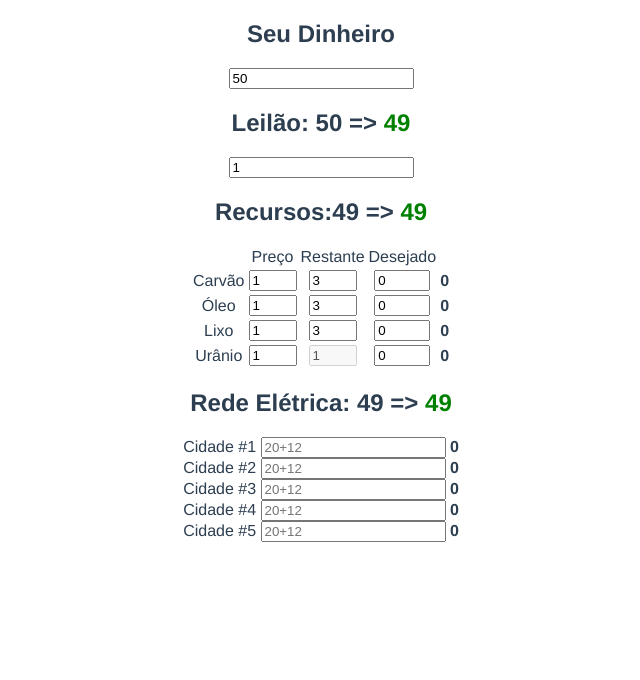
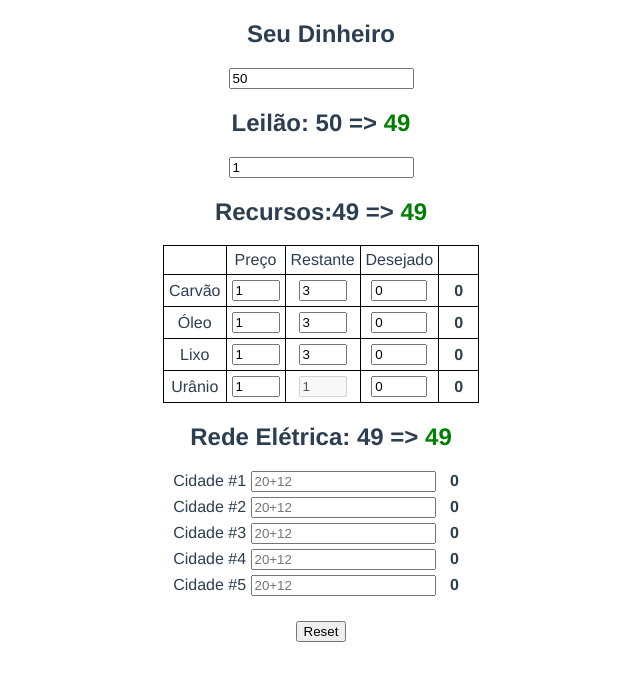
Before and after one commit to israelbgf/powercalc, a Vue app: page / in a window 1280 px wide. Shown: the top 680 px of the page, without its empty margins (319-959 px from the left). Built offline with nearby package versions, Linux system fonts and the light colour scheme.

Commit message:
UI Improvements like spacing and table borders

```diff
--- a/src/components/PowerCalc.vue
+++ b/src/components/PowerCalc.vue
@@ -25,7 +25,7 @@
                 </span>
             </h1>
             <div>
-                <table align="center">
+                <table class="resources-table" align="center">
                     <thead>
                     <td></td>
                     <td>Preço</td>
@@ -73,16 +73,20 @@
                 </span>
             </h1>
 
-            <div>Cidade #1 <input v-model="city1PriceInput" type="text" placeholder="20+12" inputmode="numeric"> <span
+            <div class="city-input">Cidade #1 <input v-model="city1PriceInput" type="text" placeholder="20+12" inputmode="numeric"> <span
                     class="totalizador">{{ city1Price }}</span></div>
-            <div>Cidade #2 <input v-model="city2PriceInput" type="text" placeholder="20+12" inputmode="numeric"> <span
+            <div class="city-input">Cidade #2 <input v-model="city2PriceInput" type="text" placeholder="20+12" inputmode="numeric"> <span
                     class="totalizador">{{ city2Price }}</span></div>
-            <div>Cidade #3 <input v-model="city3PriceInput" type="text" placeholder="20+12" inputmode="numeric"> <span
+            <div class="city-input">Cidade #3 <input v-model="city3PriceInput" type="text" placeholder="20+12" inputmode="numeric"> <span
                     class="totalizador">{{ city3Price }}</span></div>
-            <div>Cidade #4 <input v-model="city4PriceInput" type="text" placeholder="20+12" inputmode="numeric"> <span
+            <div class="city-input">Cidade #4 <input v-model="city4PriceInput" type="text" placeholder="20+12" inputmode="numeric"> <span
                     class="totalizador">{{ city4Price }}</span></div>
-            <div>Cidade #5 <input v-model="city5PriceInput" type="text" placeholder="20+12" inputmode="numeric"> <span
+            <div class="city-input">Cidade #5 <input v-model="city5PriceInput" type="text" placeholder="20+12" inputmode="numeric"> <span
                     class="totalizador">{{ city5Price }}</span></div>
+        </section>
+
+        <section>
+            <button style="margin-top: 20px">Reset</button>
         </section>
 
     </div>
@@ -255,6 +259,7 @@
     }
 
     .totalizador {
+        margin: 0 10px 0 10px;
         font-weight: bold;
     }
 
@@ -269,4 +274,21 @@
     .red::after{
         content: "!"
     }
+
+    table {
+        border: 1px solid black;
+        border-collapse: collapse;
+    }
+    table tr {
+        border: 1px solid black;
+    }
+    th,
+    td {
+        padding: 5px;
+        border: 1px solid black;
+    }
+
+    .city-input {
+        margin: 5px 0 5px 0;
+    }
 </style>
```
